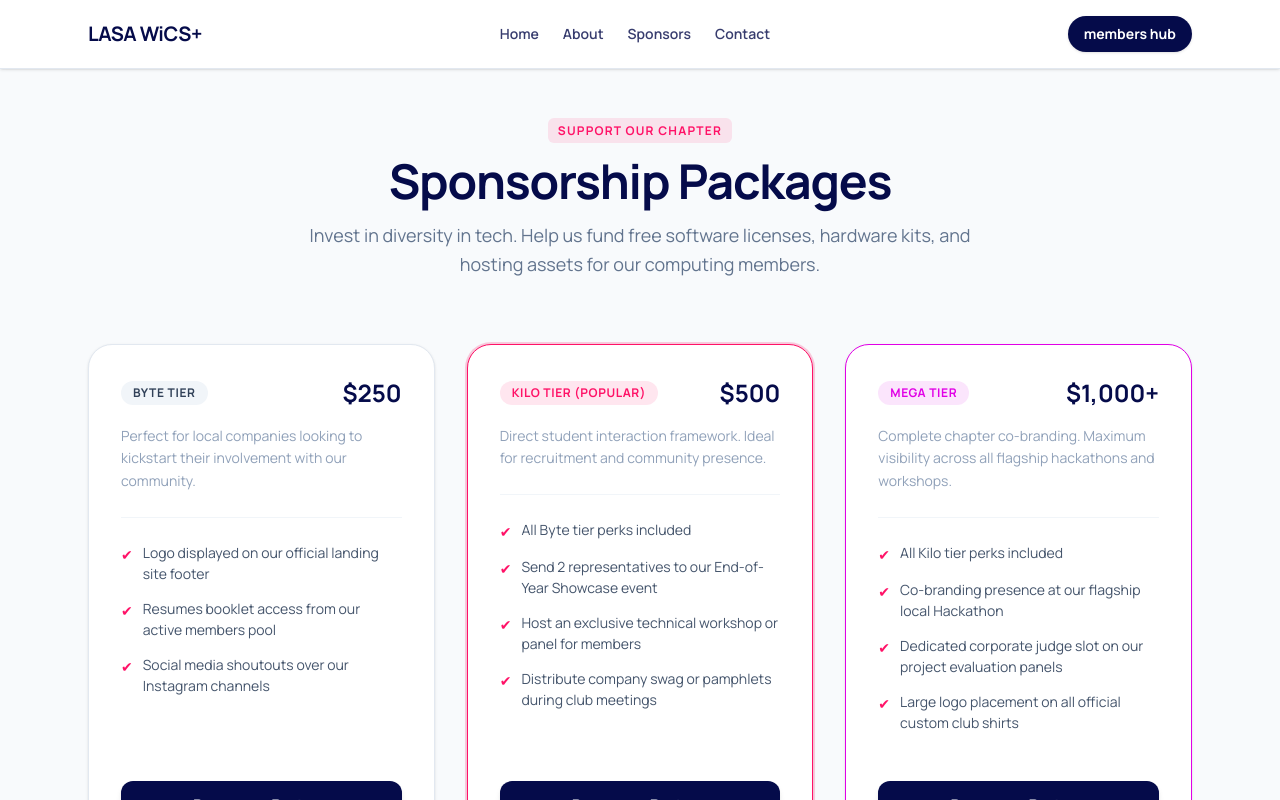
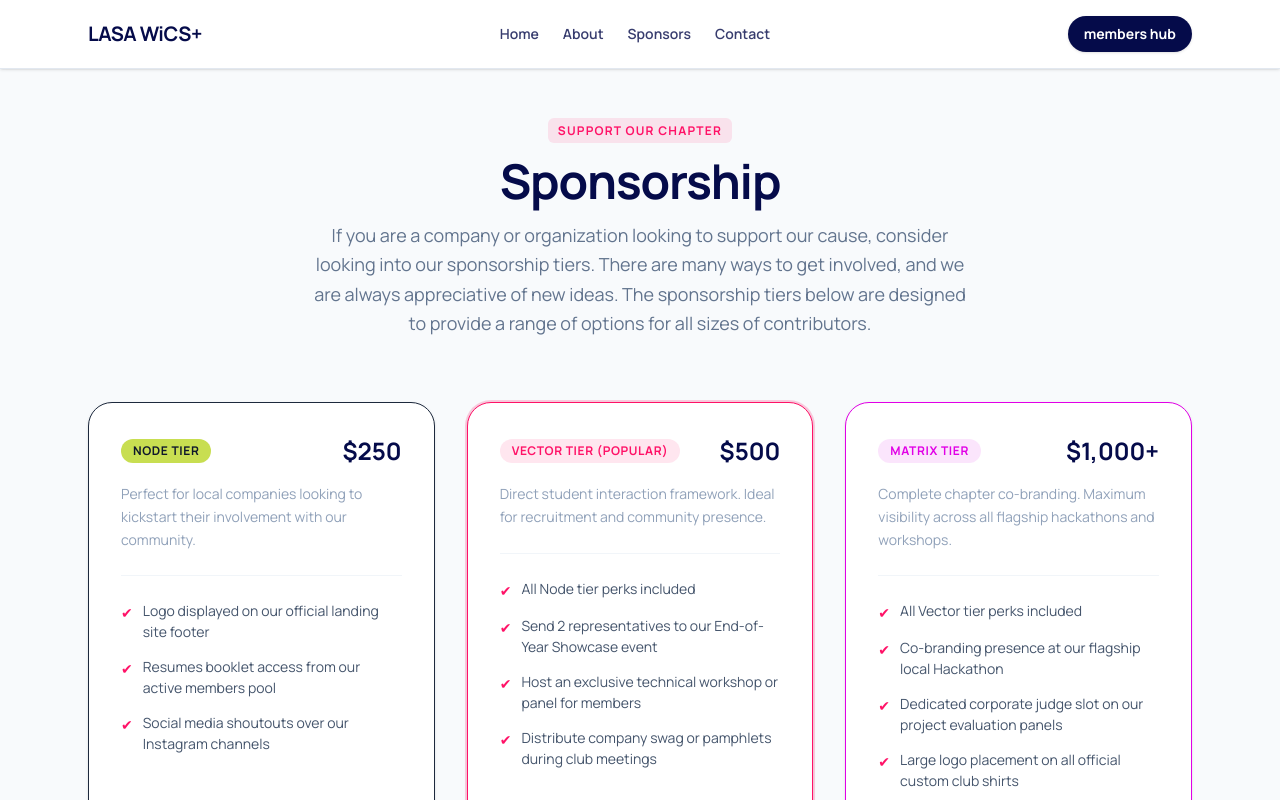
Before and after one commit to raspbytes/lasawics, a React (Vite) app: page /sponsors in a window 1280 px wide. Shown: the top 800 px of the page. Built offline with nearby package versions, Linux system fonts and the light colour scheme.

Commit message:
sponsors v2

```diff
--- a/src/pages/Sponsors.jsx
+++ b/src/pages/Sponsors.jsx
@@ -3,10 +3,10 @@ import Layout from "../components/Layout"
 export default function Sponsors() {
   const tiers = [
     {
-      name: "Byte Tier",
+      name: "Node Tier",
       price: "$250",
-      accent: "border-slate-200",
-      bgBadge: "bg-slate-100 text-slate-700",
+      accent: "wics-dark",
+      bgBadge: "bg-wics-lime text-slate-900",
       description: "Perfect for local companies looking to kickstart their involvement with our community.",
       perks: [
         "Logo displayed on our official landing site footer",
@@ -15,26 +15,26 @@ export default function Sponsors() {
       ]
     },
     {
-      name: "Kilo Tier (Popular)",
+      name: "Vector Tier (Popular)",
       price: "$500",
       accent: "border-wics-pink ring-2 ring-wics-pink/20",
       bgBadge: "bg-wics-pink/10 text-wics-pink",
       description: "Direct student interaction framework. Ideal for recruitment and community presence.",
       perks: [
-        "All Byte tier perks included",
+        "All Node tier perks included",
         "Send 2 representatives to our End-of-Year Showcase event",
         "Host an exclusive technical workshop or panel for members",
         "Distribute company swag or pamphlets during club meetings"
       ]
     },
     {
-      name: "Mega Tier",
+      name: "Matrix Tier",
       price: "$1,000+",
       accent: "border-wics-magenta",
       bgBadge: "bg-wics-magenta/10 text-wics-magenta",
       description: "Complete chapter co-branding. Maximum visibility across all flagship hackathons and workshops.",
       perks: [
-        "All Kilo tier perks included",
+        "All Vector tier perks included",
         "Co-branding presence at our flagship local Hackathon",
         "Dedicated corporate judge slot on our project evaluation panels",
         "Large logo placement on all official custom club shirts"
@@ -52,10 +52,10 @@ export default function Sponsors() {
             Support Our Chapter
           </span>
           <h1 className="mt-4 text-4xl font-black tracking-tight text-wics-dark sm:text-5xl">
-            Sponsorship Packages
+            Sponsorship
           </h1>
           <p className="mt-4 text-lg text-slate-500 leading-relaxed">
-            Invest in diversity in tech. Help us fund free software licenses, hardware kits, and hosting assets for our computing members.
+            If you are a company or organization looking to support our cause, consider looking into our sponsorship tiers. There are many ways to get involved, and we are always appreciative of new ideas. The sponsorship tiers below are designed to provide a range of options for all sizes of contributors.
           </p>
         </div>
 
```
